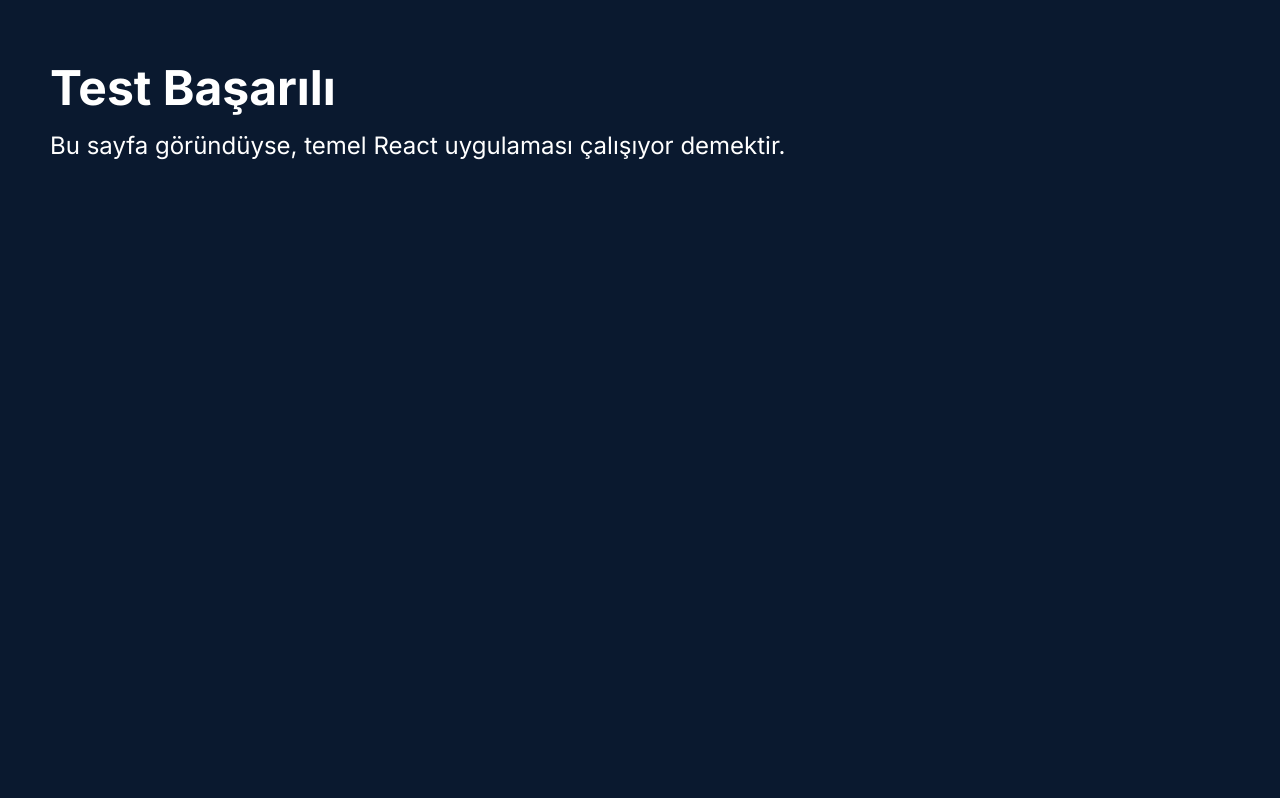
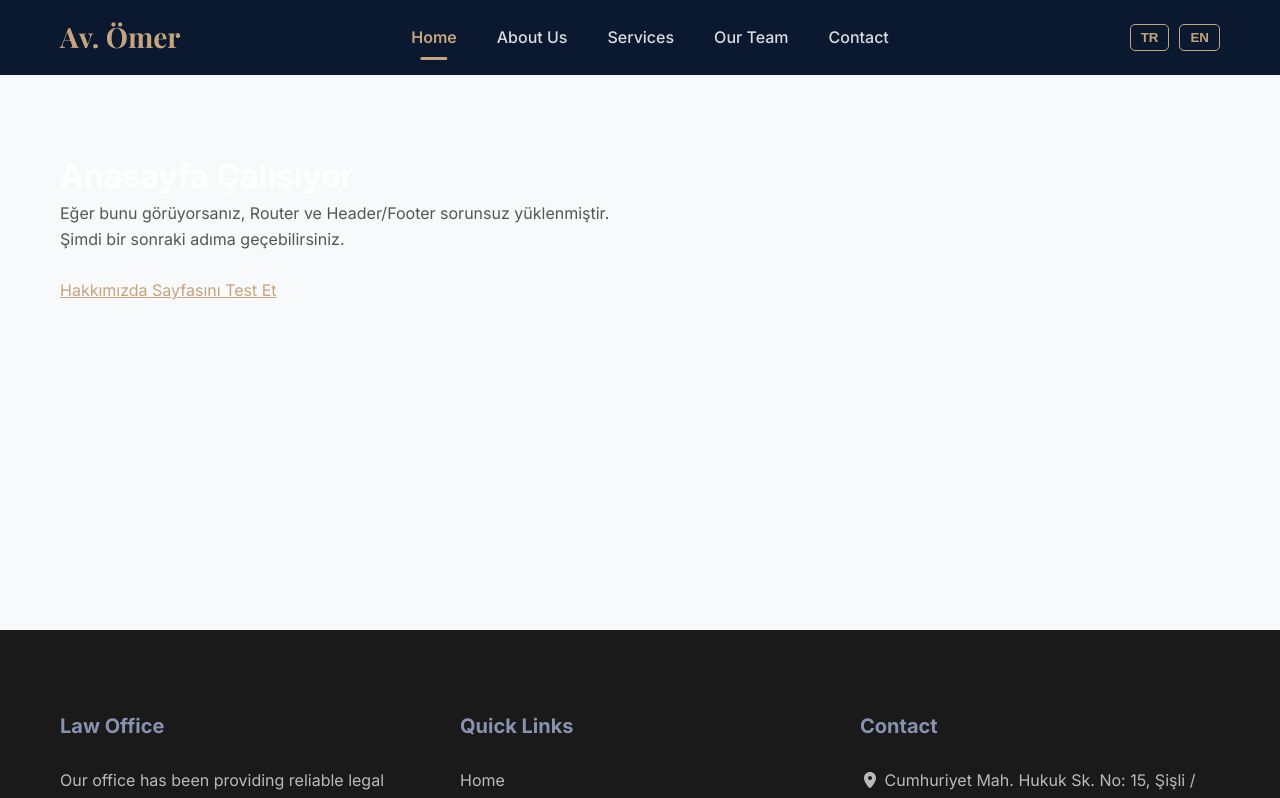
Before and after one commit to hasan-kocak/deneme, a React (Create React App) app: page / in a window 1280 px wide. Shown: the top 798 px of the page. Built offline with nearby package versions, Linux system fonts and the light colour scheme.

Commit message:
Güncellenmiş dosyaları ekledim

```diff
--- a/src/App.js
+++ b/src/App.js
@@ -1,12 +1,55 @@
 import React from 'react';
+import { BrowserRouter, Routes, Route, Link } from 'react-router-dom';
 import './App.css';
+
+// DEĞİŞİKLİK: Header ve Footer gibi temel yapıları geri getirdik.
+import Header from './components/Header';
+import Footer from './components/Footer';
+import ScrollToTopButton from './components/ScrollToTop';
+import ScrollToTopOnNavigate from './components/ScrollToTopOnNavigate';
+
+// DEĞİŞİKLİK: Gerçek sayfalar yerine basit test bileşenleri kullanacağız
+const MinimalHomePage = () => (
+  <div className="page-wrapper">
+    <div className="container" style={{ color: 'white', minHeight: '50vh' }}>
+      <h1>Anasayfa Çalışıyor</h1>
+      <p>Eğer bunu görüyorsanız, Router ve Header/Footer sorunsuz yüklenmiştir.</p>
+      <p>Şimdi bir sonraki adıma geçebilirsiniz.</p>
+      <br/>
+      <Link to="/hakkimizda" style={{ color: 'var(--accent-gold)' }}>Hakkımızda Sayfasını Test Et</Link>
+    </div>
+  </div>
+);
+
+const MinimalAboutPage = () => (
+  <div className="page-wrapper">
+    <div className="container" style={{ color: 'white', minHeight: '50vh' }}>
+      <h1>Hakkımızda Sayfası Çalışıyor</h1>
+      <p>Sayfa geçişleri de sorunsuz.</p>
+    </div>
+  </div>
+);
+
 
 function App() {
   return (
-    <div style={{ padding: '50px', color: 'white', fontSize: '24px' }}>
-      <h1>Test Başarılı</h1>
-      <p>Bu sayfa göründüyse, temel React uygulaması çalışıyor demektir.</p>
-    </div>
+    <BrowserRouter>
+      <ScrollToTopOnNavigate />
+      <Header />
+      <main>
+        {/* DEĞİŞİKLİK: Gerçek sayfalar yerine test sayfalarını kullanıyoruz */}
+        <Routes>
+          <Route path="/" element={<MinimalHomePage />} />
+          {/* Diğer linklerin de kırılmaması için geçici olarak yönlendirmeleri ayarlıyoruz */}
+          <Route path="/hakkimizda" element={<MinimalAboutPage />} />
+          <Route path="/hizmetlerimiz" element={<MinimalHomePage />} />
+          <Route path="/ekibimiz" element={<MinimalHomePage />} />
+          <Route path="/iletisim" element={<MinimalHomePage />} />
+        </Routes>
+      </main>
+      <Footer />
+      <ScrollToTopButton />
+    </BrowserRouter>
   );
 }
 
```
